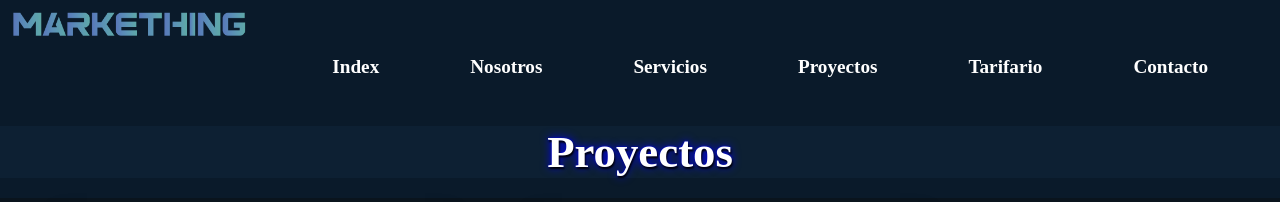
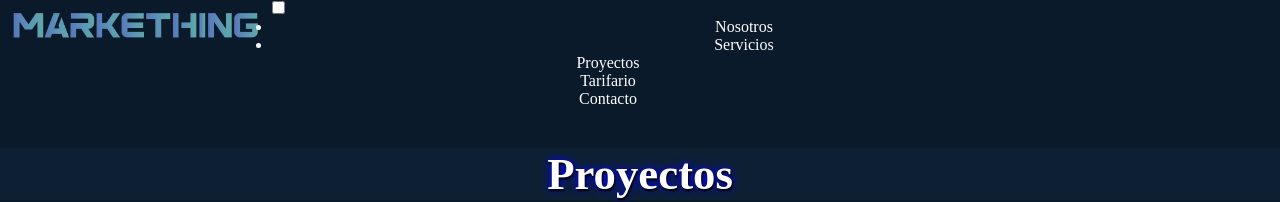
Before and after one commit to SebastianBeron/Markething-Beron, a website: page paginas/trabajos.html in a window 1280 px wide. Shown: the top 202 px of the page. Drawn offline with Linux system fonts and the light colour scheme.

Commit message:
segunda entrega

```diff
--- a/paginas/trabajos.html
+++ b/paginas/trabajos.html
@@ -16,18 +16,23 @@
         <!--  -->
     </head>
     <header>
-        <div class="menu">
-            <img class="logo1" src="../imagenes/LogoEnBajapng.png" alt="Logo MarkeThink">
-            <nav>
-                <ul>
-                    <li><a href="../index.html">Index</a></li>
-                    <li><a href="../paginas/nosotros.html"> Nosotros</a> </li>
-                    <li><a href="../paginas/servicios.html"> Servicios </a> </li>
-                    <li><a href=""> Proyectos </a> </li>
-                    <li><a href="../paginas/tarifario.html"> Tarifario </a> </li>
-                    <li><a href="../paginas/contacto.html"> Contacto</a></li>
-                </ul>
-            </nav>
+        <section class="top-nav">
+            <div>
+                <img class="logo1" src="../imagenes/LogoEnBajapng.png" alt="Logo MarkeThink">
+            </div>
+            <input id="menu-toggle" type="checkbox" />
+            <label class='menu-button-container' for="menu-toggle">
+                <div class='menu-button'></div>
+            </label>
+            <ul class="menu">
+              <li> <a href="../paginas/nosotros.html" style="text-decoration:none"> Nosotros</a> </li>
+              <li> <a href="../paginas/servicios.html" style="text-decoration:none"> Servicios </a> </li>
+              <li> <a href="" style="text-decoration:none"> Proyectos </a> </li>
+              <li> <a href="../paginas/tarifario.html" style="text-decoration:none"> Tarifario </a> </li>
+              <li> <a href="../paginas/contacto.html" style="text-decoration:none"> Contacto</a></li>
+            </ul>
+          </section>
+
         </div>
     </header>
     <!-- Fin del header -->
--- a/style.css
+++ b/style.css
@@ -11,7 +11,7 @@
         float: none;
         width: 100%;
       }
-
+   }
 
 
 
```
Also changed, not shown: package.json (added, +23 -0 lines), paginas/contacto.html (+1 -0 lines), 2 other files.
